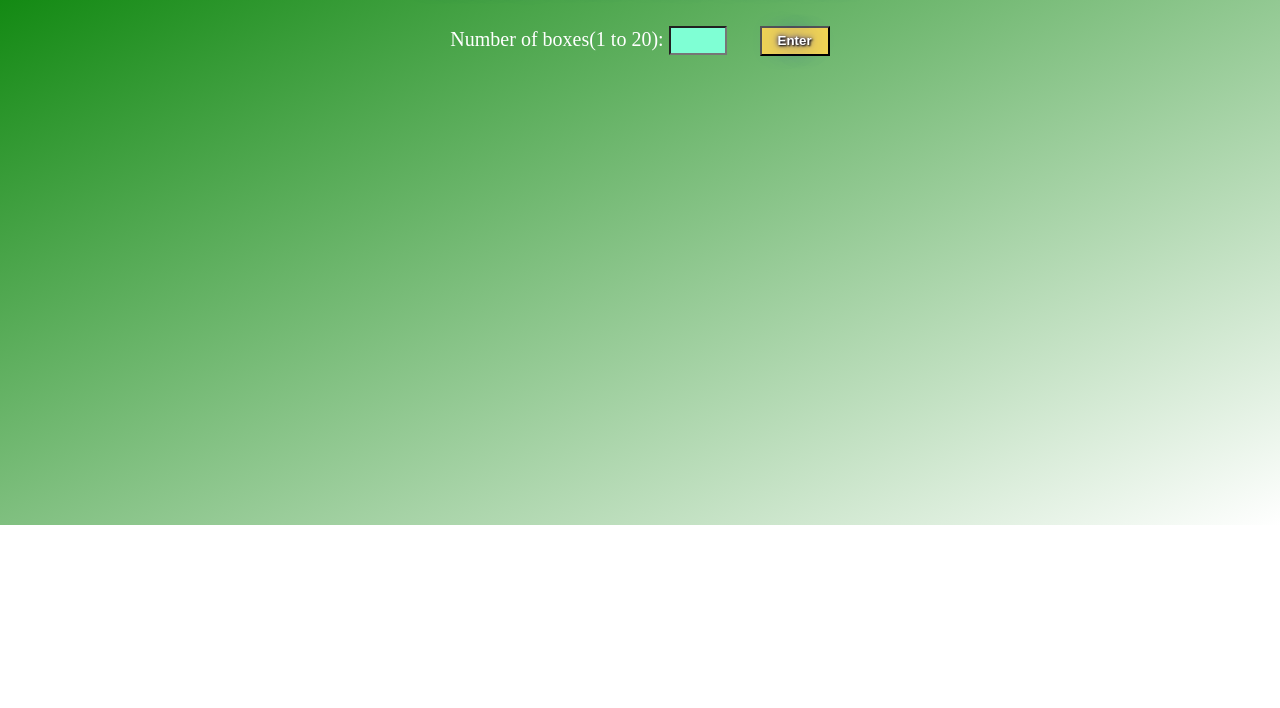
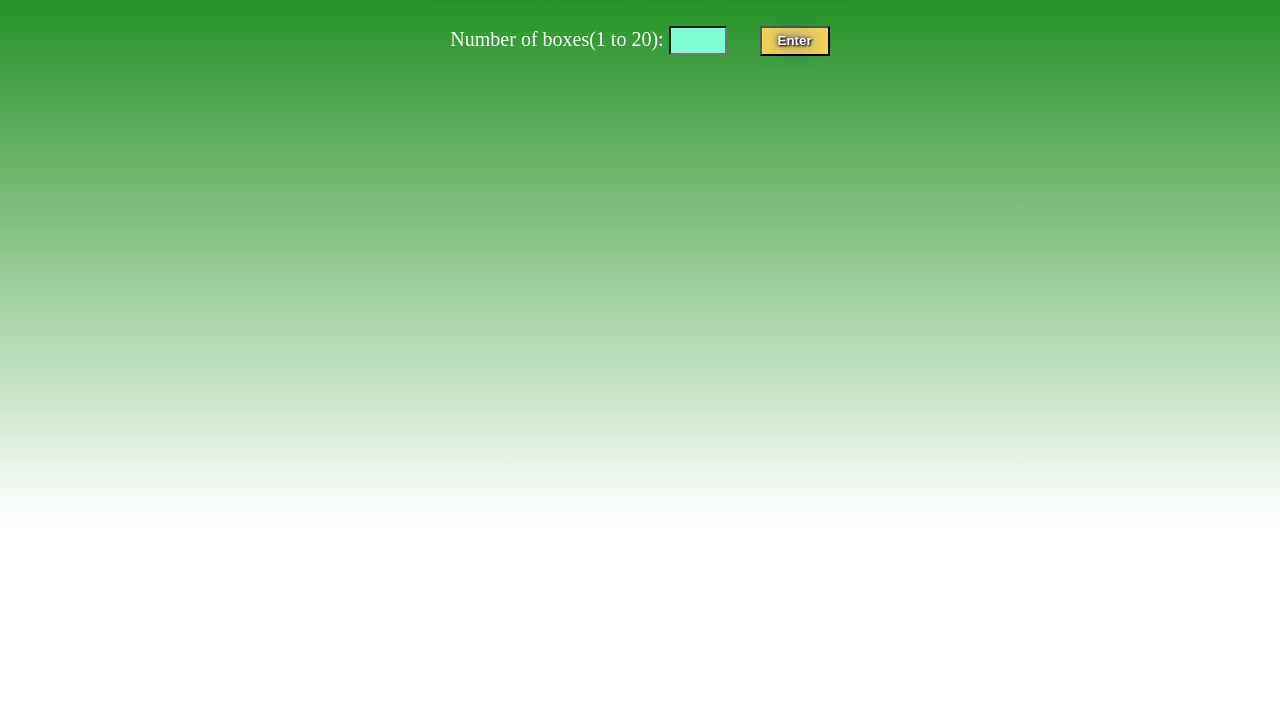
Before and after one commit to aneesrao70/Random-Color-Code-Generator, a plain HTML site: page index.html in a window 1280 px wide. Shown: the part 92-800 px from the top of the page. Drawn offline with Linux system fonts and the light colour scheme.

Commit message:
background-image changes

```diff
--- a/style.css
+++ b/style.css
@@ -1,5 +1,5 @@
 body {
-    background-image: linear-gradient(to bottom right, green , white),linear-gradient(to bottom, green , white);
+    background-image: linear-gradient(to bottom, green , white);
     background-repeat: no-repeat;
 }
 h1 {
```
